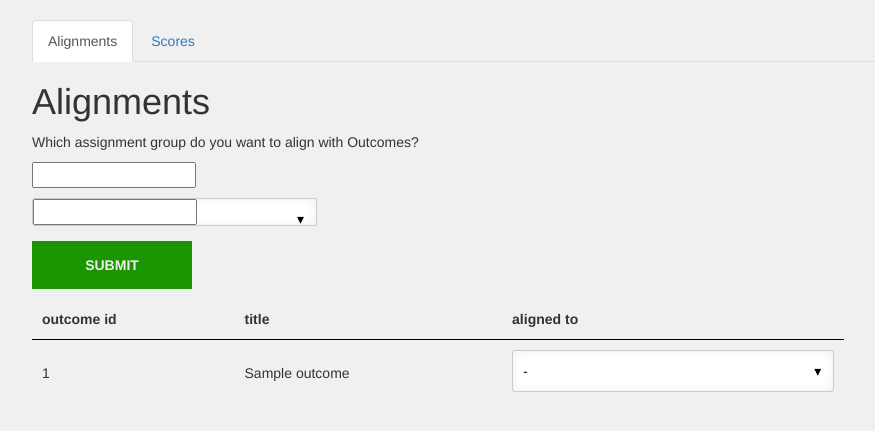
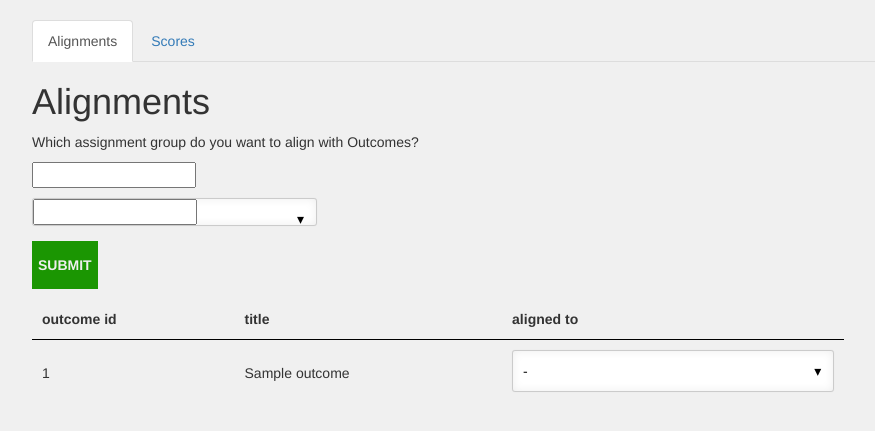
Before and after one commit to bennettscience/canvas-learning-mastery, a Python web app: template app/templates/course.html in a window 1280 px wide. Shown: the part 60-491 px from the top of the page, without its empty margins (38-913 px from the left). Run offline with Jinja, Linux system fonts and the light colour scheme; the template is opened without the code that fills it: most values are stand-ins (such as "Sample title", 1, 10 or a date in 2020); form fields are guessed from the names that the template uses; some libraries are stand-ins or nearby versions.

Commit message:
updated button text, width

```diff
--- a/app/forms.py
+++ b/app/forms.py
@@ -12,7 +12,7 @@ class LoginForm(FlaskForm):
 class StoreOutcomesForm(FlaskForm):
     id = HiddenField('course_id')
     assignment_groups = SelectField('Assignment Group', coerce=int, choices=[])
-    submit = SubmitField('Get Outcomes')
+    submit = SubmitField('Import Assignments')
 
 class SelectSectionForm(FlaskForm):
     id = HiddenField('course_id')
--- a/app/static/styles/main.css
+++ b/app/static/styles/main.css
@@ -245,7 +245,7 @@ button:hover {
 input[type=submit] {
   display: block;
   height: 48px;
-  width: 160px;
+  width: auto;
   font-size: 14px;
   background-color: rgb(27, 150, 2);
   text-transform: uppercase;
```
